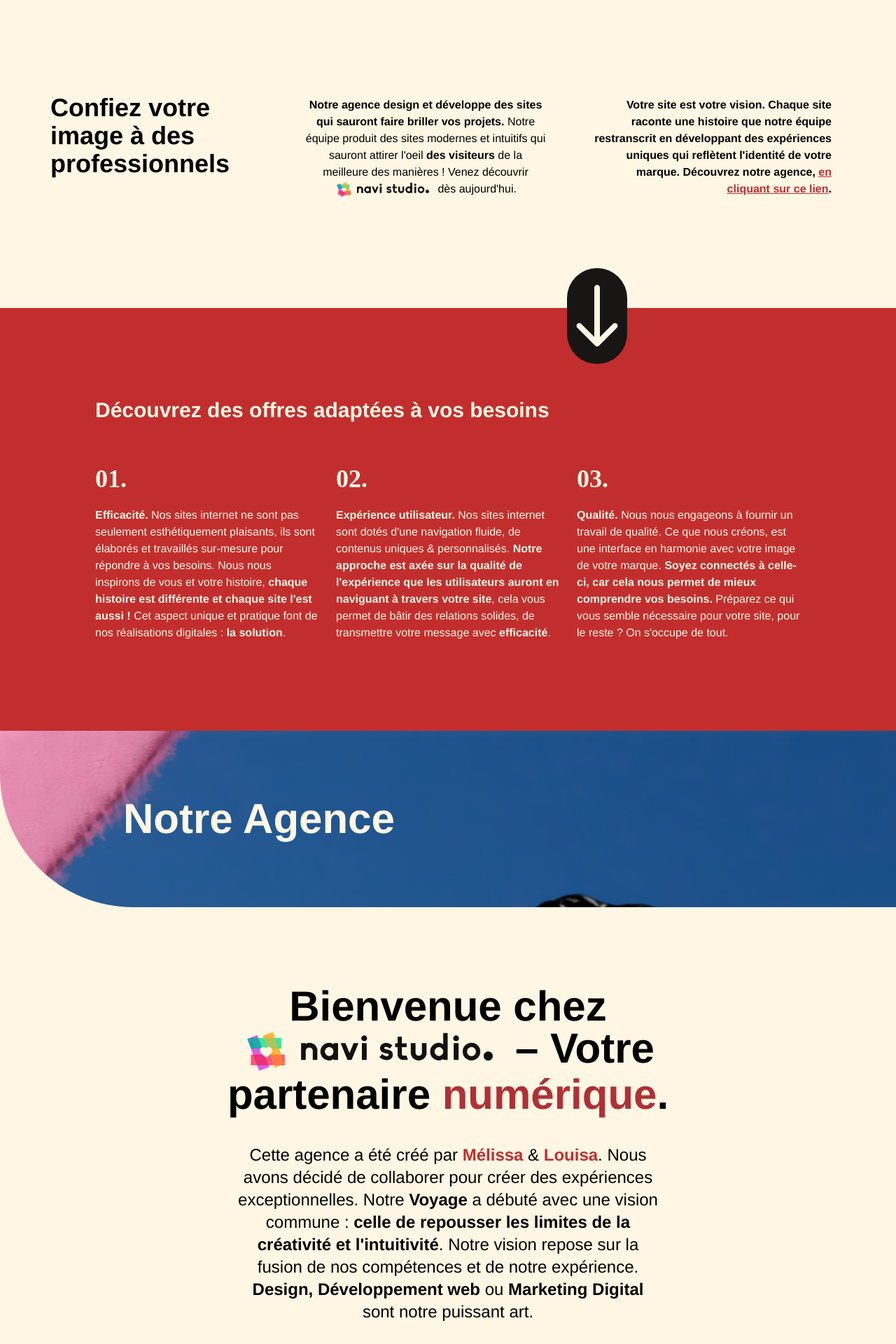
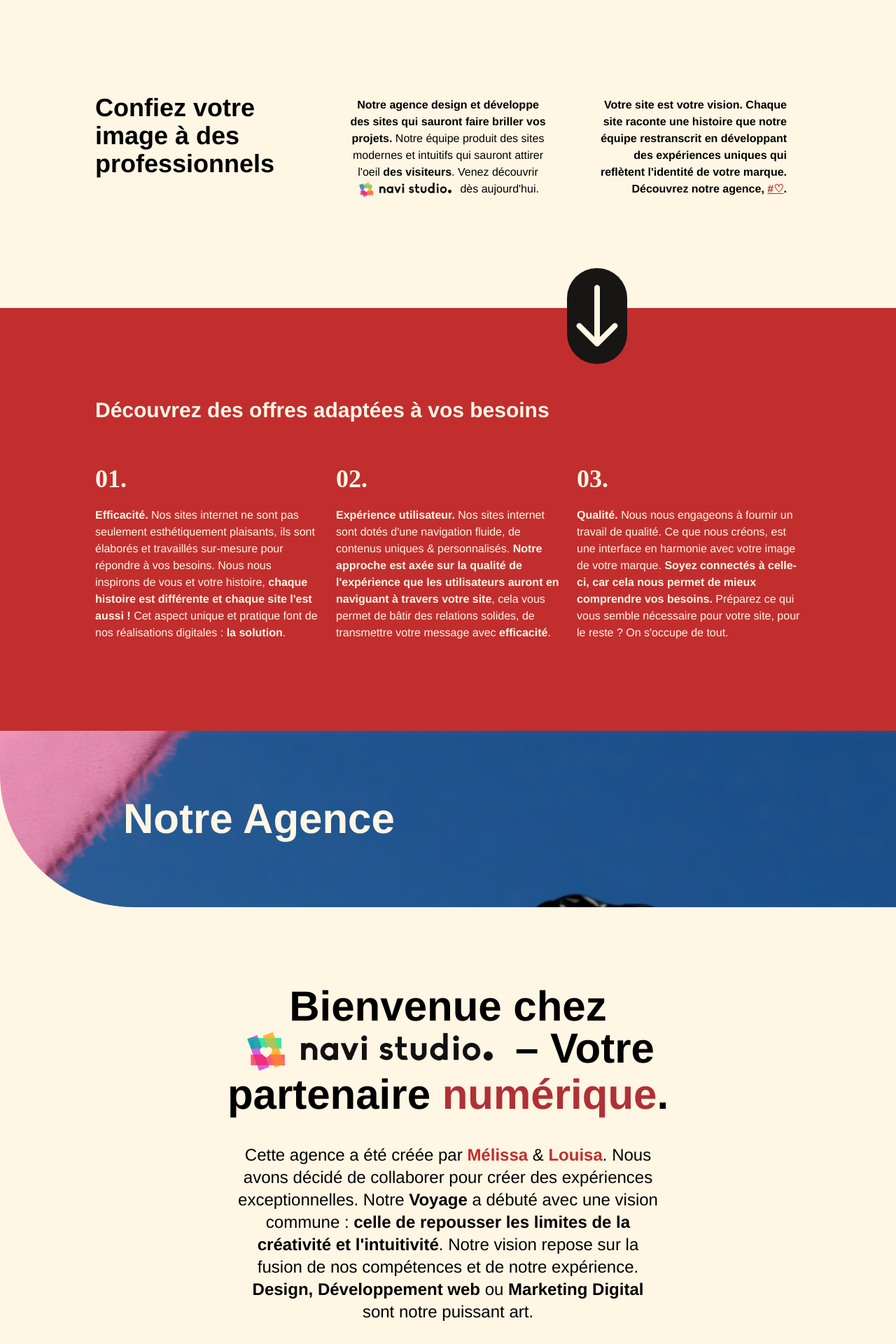
Before and after one commit to franzhopp/v3q, a React (Vite) app: page / in a window 1280 px wide. Shown: the part 840-2760 px from the top of the page at 70% size. Built offline with nearby package versions, Linux system fonts and the light colour scheme; a web font is replaced by a local one.

Commit message:
[UPDATE] first text section

```diff
--- a/src/Components/Section/FirstSection.jsx
+++ b/src/Components/Section/FirstSection.jsx
@@ -41,7 +41,7 @@ const Section = () => {
               Confiez votre image à des professionnels
             </p>
           </div>
-          <div className="w-96 mt-10">
+          <div className="w-80 mt-10">
             <div className="p-5">
               <p
                 data-aos="fade-up"
@@ -52,8 +52,7 @@ const Section = () => {
                   {`Notre agence design et développe des sites qui sauront faire briller vos projets.`}
                 </span>{" "}
                 {`Notre équipe produit des sites modernes et intuitifs qui sauront attirer l'oeil`}
-                <span className="font-extrabold">{` des visiteurs`}</span> de la
-                meilleure des manières ! Venez découvrir
+                <span className="font-extrabold">{` des visiteurs`}</span>. Venez découvrir
                 <span>
                   <img
                     src={ImgText}
@@ -65,7 +64,7 @@ const Section = () => {
               </p>
             </div>
           </div>
-          <div className="w-96 mt-3 sm:mt-10">
+          <div className="w-80 mt-3 sm:mt-10">
             <div className="p-5">
               <p
                 data-aos="fade-up"
@@ -78,7 +77,7 @@ const Section = () => {
                   onClick={SectionToScroll}
                   className="font-extrabold underline text-C22E2E"
                 >
-                  en cliquant sur ce lien
+                  #♡
                 </NavLink>
                 .
               </p>
--- a/src/Components/Section/SectionAgency.jsx
+++ b/src/Components/Section/SectionAgency.jsx
@@ -74,7 +74,7 @@ const SectionAgency = () => {
               data-aos-anchor-placement="top-bottom"
               className="px-5 text-black text-arial text-center text-lg sm:text-2xl mt-10"
             >
-              {`Cette agence a été créé par`}{" "}
+              {`Cette agence a été créée par`}{" "}
               <span className="font-extrabold text-C22E2E">{"Mélissa"}</span>
               {" & "}
               <span className="font-extrabold text-C22E2E">Louisa</span>.{" "}
```
